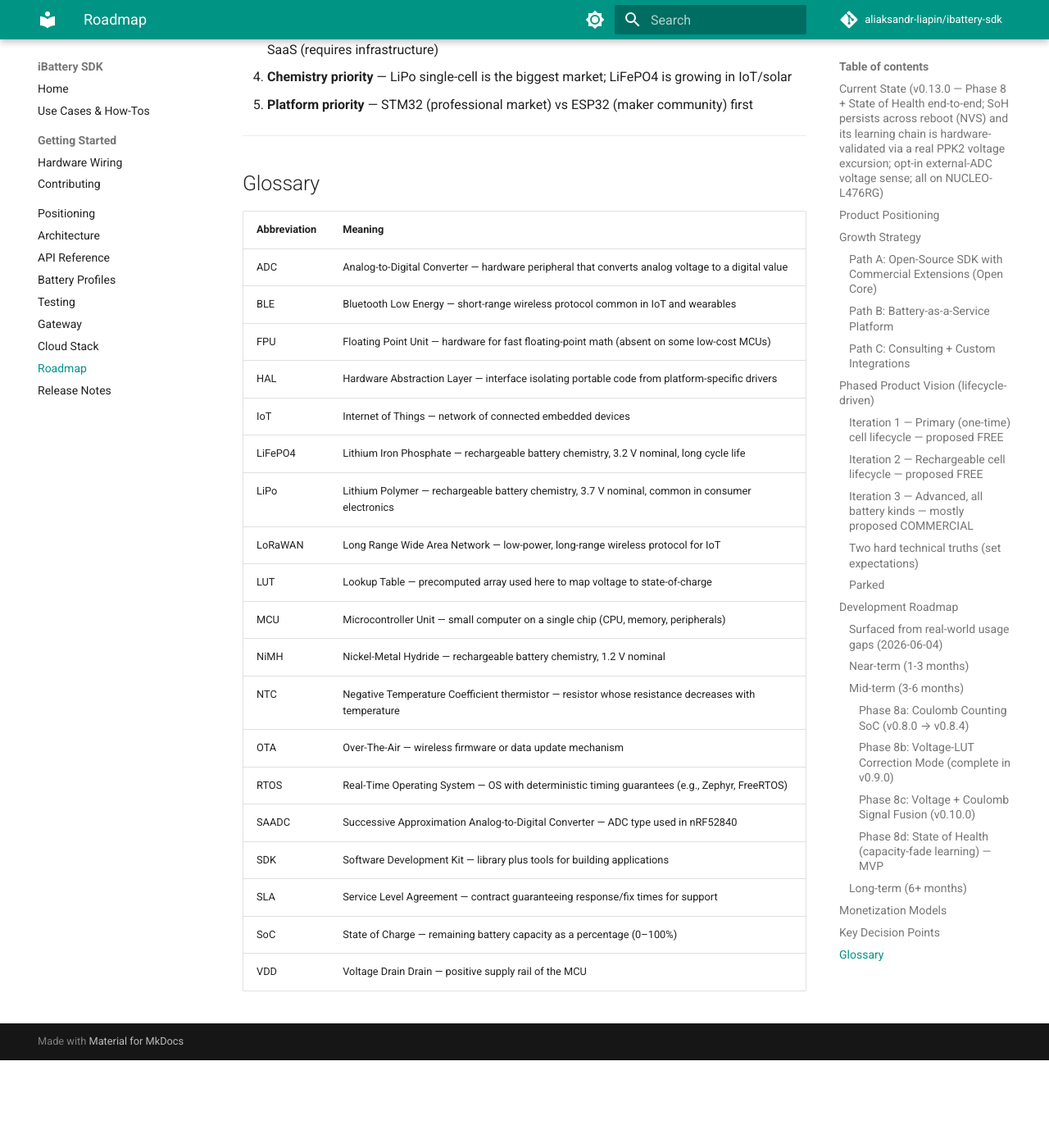
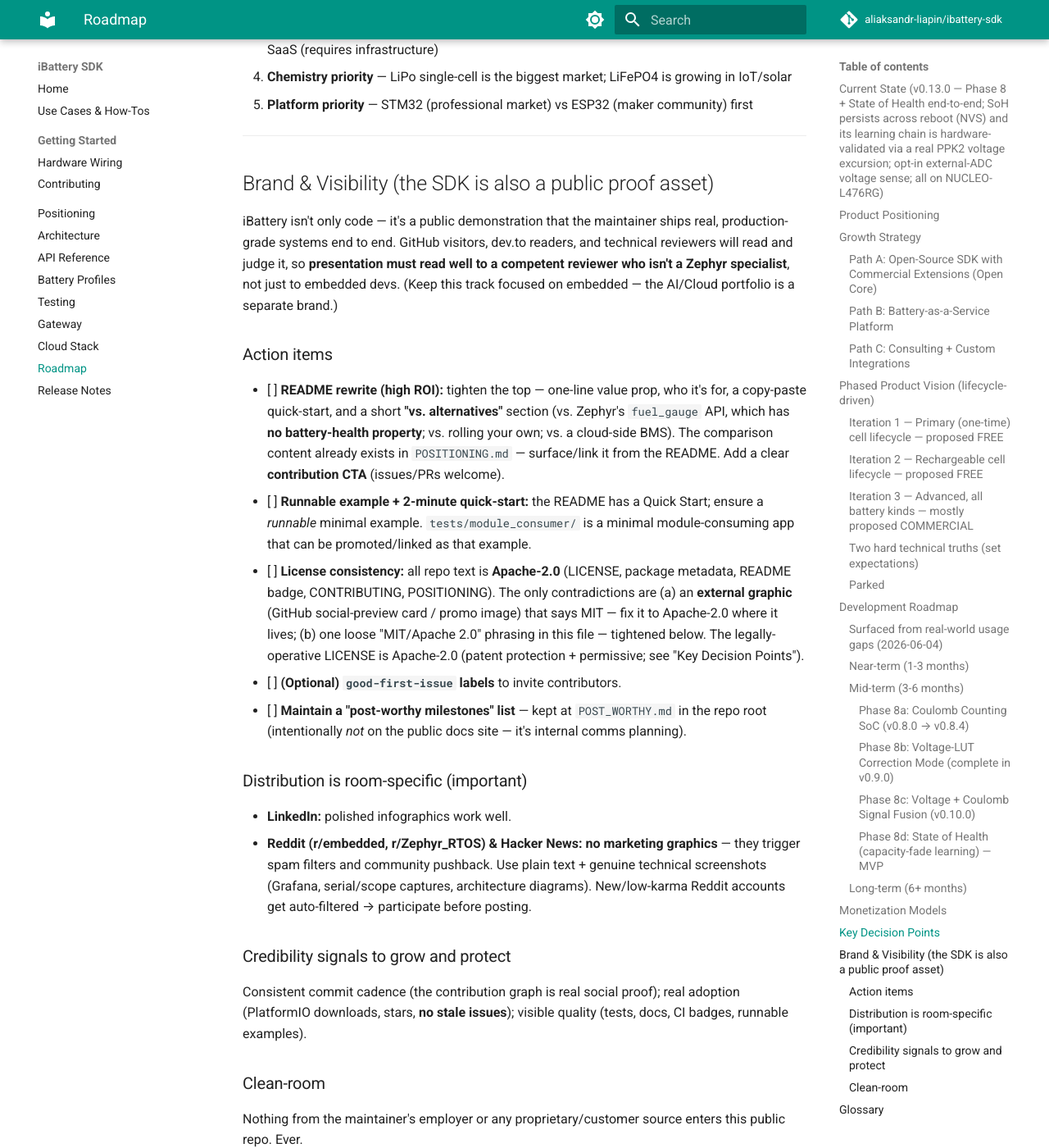
Before and after one commit to aliaksandr-liapin/ibattery-sdk, an MkDocs documentation site: the page built from docs/ROADMAP.md, in a window 1280 px wide and 1400 px high, scrolled down 9763 px. Shown: the whole window at 82% size. Built offline with MkDocs 1.6.1 and Material for MkDocs 9.7.7, drawn with Linux system fonts in a browser that asks for light colours; comment, search, counter and statistics services are not loaded; before the commit the page ends 11056 px from its top, so only the background shows below that; some of the changed text lies outside the part shown.

Commit message:
docs(roadmap): fold in Brand & Visibility brief + post-worthy milestones list (#34)
Adds a 'Brand & Visibility' section to ROADMAP.md (iBattery as a public proof
asset): README-rewrite + runnable-example + contribution-CTA action items,
room-specific distribution guidance (LinkedIn vs Reddit/HN), credibility signals,
clean-room rule, and license reconciliation. Tightens a loose 'MIT/Apache 2.0'
phrasing to Apache-2.0 (all repo text is already Apache-2.0; the only MIT
contradiction is an external graphic). New POST_WORTHY.md at repo root (internal
comms planning — intentionally not on the public docs site) seeded with published
+ candidate stories.

Co-authored-by: Claude Opus 4.8 <noreply@anthropic.com>

```diff
--- a/docs/ROADMAP.md
+++ b/docs/ROADMAP.md
@@ -350,6 +350,53 @@ monitoring and "advanced SoC" commercial-license models. Design + plan:
 
 ---
 
+## Brand & Visibility (the SDK is also a public proof asset)
+
+iBattery isn't only code — it's a public demonstration that the maintainer ships
+real, production-grade systems end to end. GitHub visitors, dev.to readers, and
+technical reviewers will read and judge it, so **presentation must read well to a
+competent reviewer who isn't a Zephyr specialist**, not just to embedded devs.
+(Keep this track focused on embedded — the AI/Cloud portfolio is a separate brand.)
+
+### Action items
+- [ ] **README rewrite (high ROI):** tighten the top — one-line value prop, who
+      it's for, a copy-paste quick-start, and a short **"vs. alternatives"** section
+      (vs. Zephyr's `fuel_gauge` API, which has **no battery-health property**; vs.
+      rolling your own; vs. a cloud-side BMS). The comparison content already exists
+      in `POSITIONING.md` — surface/link it from the README. Add a clear
+      **contribution CTA** (issues/PRs welcome).
+- [ ] **Runnable example + 2-minute quick-start:** the README has a Quick Start;
+      ensure a *runnable* minimal example. `tests/module_consumer/` is a minimal
+      module-consuming app that can be promoted/linked as that example.
+- [ ] **License consistency:** all repo text is **Apache-2.0** (LICENSE, package
+      metadata, README badge, CONTRIBUTING, POSITIONING). The only contradictions
+      are (a) an **external graphic** (GitHub social-preview card / promo image)
+      that says MIT — fix it to Apache-2.0 where it lives; (b) one loose "MIT/Apache
+      2.0" phrasing in this file — tightened below. The legally-operative LICENSE is
+      Apache-2.0 (patent protection + permissive; see "Key Decision Points").
+- [ ] **(Optional) `good-first-issue` labels** to invite contributors.
+- [ ] **Maintain a "post-worthy milestones" list** — kept at `POST_WORTHY.md` in
+      the repo root (intentionally *not* on the public docs site — it's internal
+      comms planning).
+
+### Distribution is room-specific (important)
+- **LinkedIn:** polished infographics work well.
+- **Reddit (r/embedded, r/Zephyr_RTOS) & Hacker News:** **no marketing graphics** —
+  they trigger spam filters and community pushback. Use plain text + genuine
+  technical screenshots (Grafana, serial/scope captures, architecture diagrams).
+  New/low-karma Reddit accounts get auto-filtered → participate before posting.
+
+### Credibility signals to grow and protect
+Consistent commit cadence (the contribution graph is real social proof); real
+adoption (PlatformIO downloads, stars, **no stale issues**); visible quality
+(tests, docs, CI badges, runnable examples).
+
+### Clean-room
+Nothing from the maintainer's employer or any proprietary/customer source enters
+this public repo. Ever.
+
+---
+
 ## Glossary
 
 | Abbreviation | Meaning |
```
Also changed, not shown: other parts of docs/ROADMAP.md (+1 -1 lines), POST_WORTHY.md (added, +47 -0 lines).
